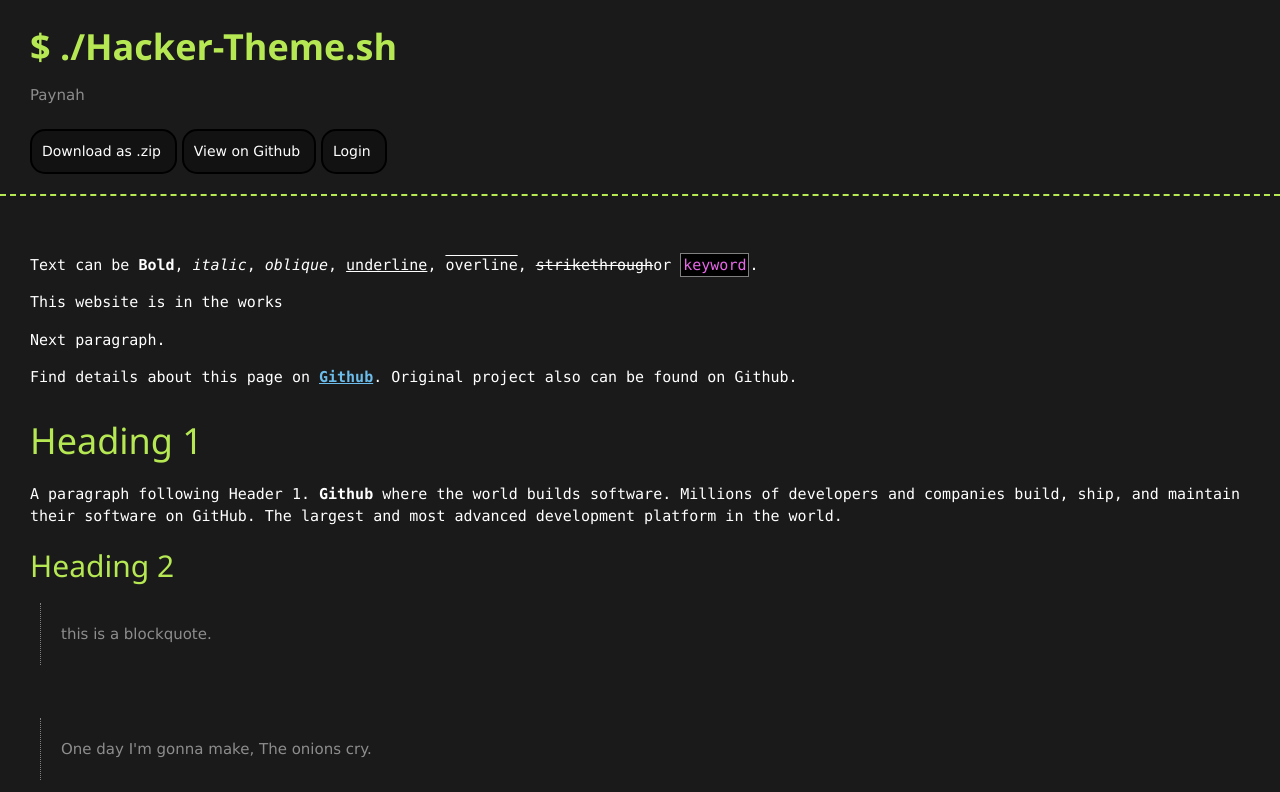
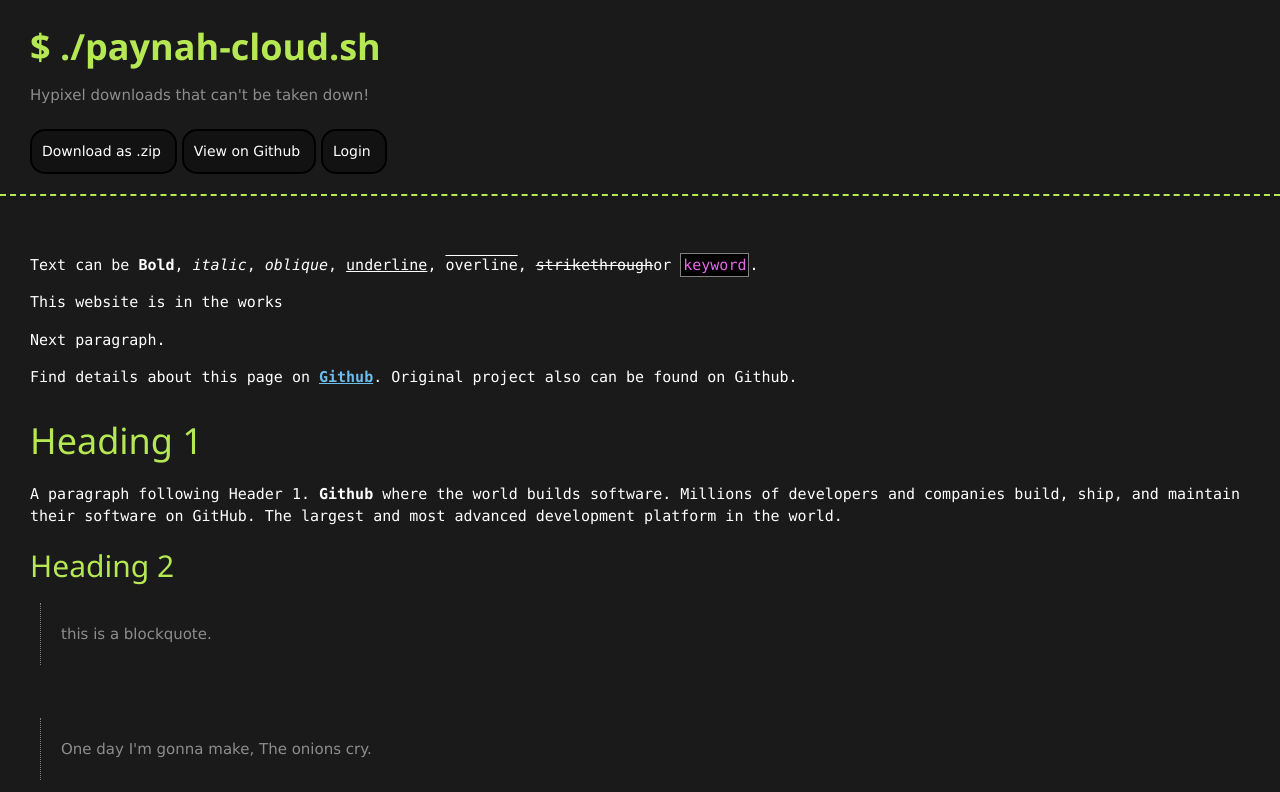
Before and after one commit to PaynahOTF/paynah.github.io, a plain HTML site: page index.html in a window 1280 px wide. Shown: the top 792 px of the page. Drawn offline with nearby package versions, Linux system fonts and the light colour scheme; no server answers.

Commit message:
Update index.html

```diff
--- a/index.html
+++ b/index.html
@@ -15,10 +15,10 @@
    <body>
       <h2></h2>
       <!-- heading 1 -->
-      <h1 class="bold topp left" > $ ./Hacker-Theme.sh</h1>
+      <h1 class="bold topp left" > $ ./paynah-cloud.sh</h1>
       <h2></h2>
       <!-- gray text --->
-      <l class="gray left" >Paynah</l>
+      <l class="gray left" >Hypixel downloads that can't be taken down!</l>
       <br>
       <br>
       <!-- buttons -->
```
